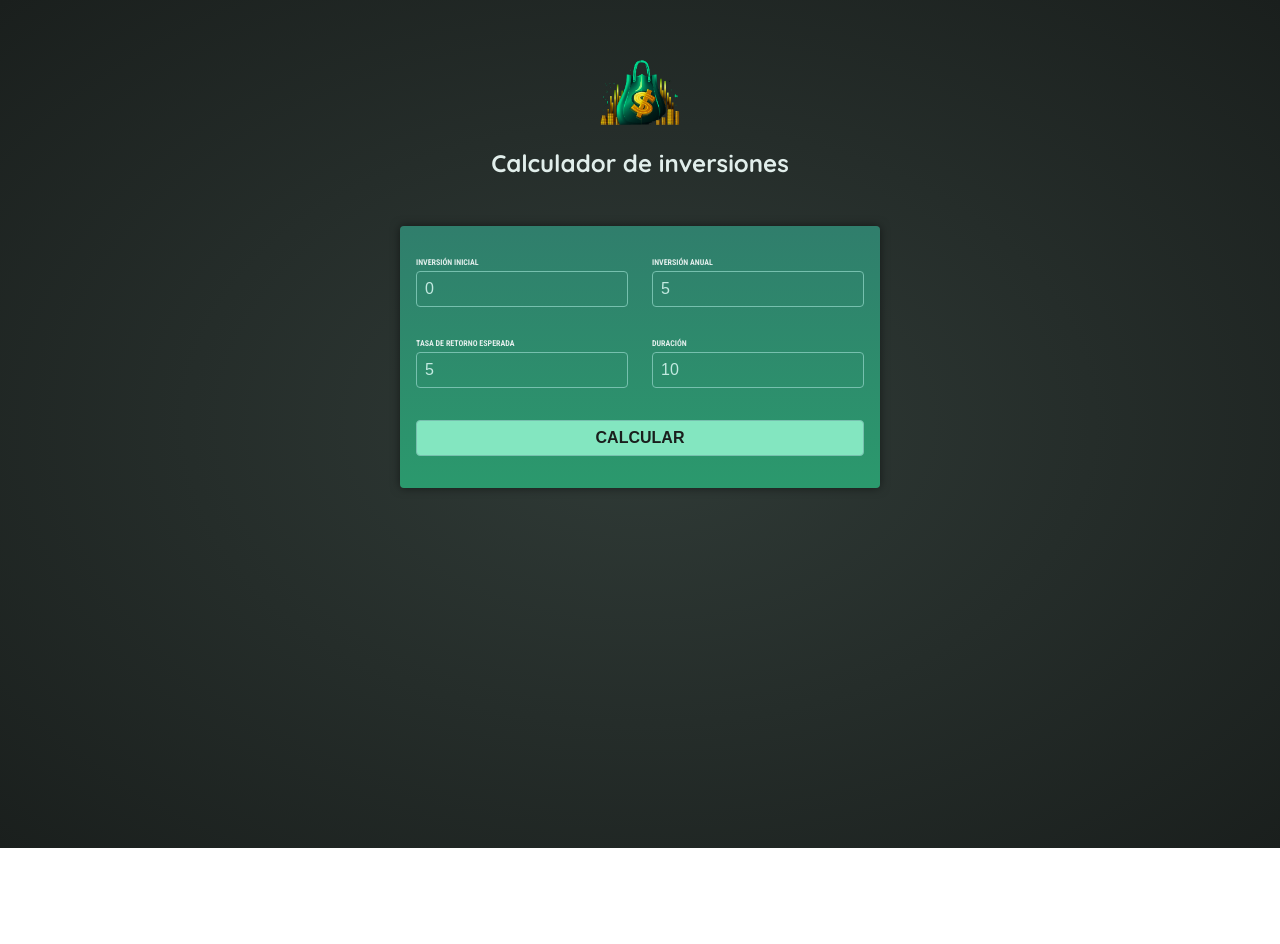
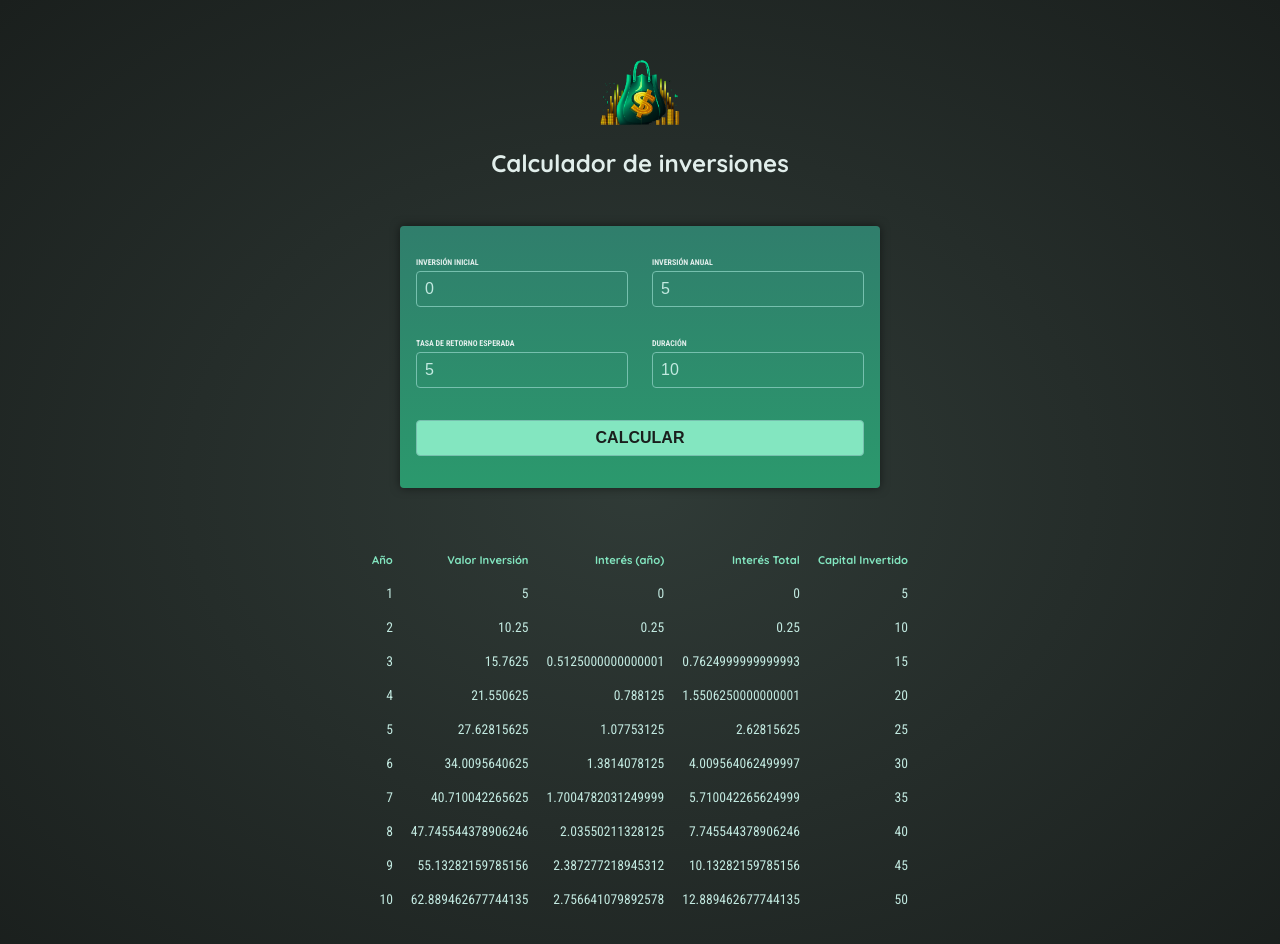
Before and after one commit to davedelf/Angular, an Angular app in the folder 03-calculador-de-inversiones/: page / in a window 1280 px wide. Both pictures are taken after typing "5" into the empty fields and a click on the button "CALCULAR". Shown: the top 944 px of the page. Before the commit the page ends 848 px from the top, so only its background shows below. Built offline with nearby package versions, Linux system fonts and the light colour scheme.

Commit message:
Mostrar datos en tablas

```diff
--- a/03-calculador-de-inversiones/src/app/app.component.html
+++ b/03-calculador-de-inversiones/src/app/app.component.html
@@ -1,2 +1,3 @@
 <app-encabezado />
-<app-ingreso-usuario (calcular)="alCalcularResultadosInversion($event)"/>
+<app-ingreso-usuario (calcular)="alCalcularResultadosInversion($event)" />
+<app-resultados-inversion [resultados]="infoResultados" />
--- a/03-calculador-de-inversiones/src/app/app.component.ts
+++ b/03-calculador-de-inversiones/src/app/app.component.ts
@@ -2,14 +2,24 @@ import { Component } from '@angular/core';
 import { Encabezado } from './encabezado/encabezado.component';
 import { IngresoUsuario } from './ingreso-usuario/ingreso-usuario.component';
 import { type IngresoInversion } from './ingreso-inversion.model';
+import { ResultadosInversionComponent } from './resultados-inversion/resultados-inversion.component';
 
 @Component({
   selector: 'app-raiz',
   standalone: true,
   templateUrl: './app.component.html',
-  imports: [Encabezado, IngresoUsuario],
+  imports: [Encabezado, IngresoUsuario, ResultadosInversionComponent],
 })
 export class AppComponent {
+  infoResultados?: {
+    anio: number;
+    interes: number;
+    valorFinalAnio: number;
+    inversionAnual: number;
+    interesTotal: number;
+    montoTotalInvertido: number;
+  }[];
+
   alCalcularResultadosInversion(info: IngresoInversion) {
     const { inversionInicial, inversionAnual, rendimientoEsperado, duracion } =
       info;
@@ -32,6 +42,6 @@ export class AppComponent {
       });
     }
 
-    console.log(datosAnuales);
+    this.infoResultados=datosAnuales;
   }
 }
--- a/03-calculador-de-inversiones/src/app/resultado-inversion/resultado-inversion.component.html
+++ /dev/null
@@ -1 +0,0 @@
-<p>resultado-inversion works!</p>
--- /dev/null
+++ b/03-calculador-de-inversiones/src/app/resultados-inversion/resultados-inversion.component.html
@@ -0,0 +1,31 @@
+@if(!resultados){
+<p class="centrar">Por favor, ingresa los valores y presiona "Calcular"</p>
+
+}@else{
+<table>
+    <thead>
+        <tr>
+            <th>Año</th>
+            <th>Valor Inversión</th>
+            <th>Interés (año)</th>
+            <th>Interés Total</th>
+            <th>Capital Invertido</th>
+        </tr>
+    </thead>
+    <tbody>
+        @for(resultado of resultados; track resultado.anio){
+        <tr>
+            <td>{{resultado.anio}}</td>
+
+            <td>{{resultado.valorFinalAnio}}</td>
+
+            <td>{{resultado.interes}}</td>
+
+            <td>{{resultado.interesTotal}}</td>
+
+            <td>{{resultado.montoTotalInvertido}}</td>
+        </tr>
+        }
+    </tbody>
+</table>
+}
```
Also changed, not shown: 03-calculador-de-inversiones/src/app/ingreso-inversion.model.ts (+9 -0 lines), 03-calculador-de-inversiones/src/app/resultado-inversion/resultado-inversion.component.ts (deleted, +0 -12 lines), 03-calculador-de-inversiones/src/app/resultados-inversion/resultados-inversion.component.ts (added, +20 -0 lines), 03-calculador-de-inversiones/src/app/resultados-inversion/resultados-inversion.component.css (renamed from 03-calculador-de-inversiones/src/app/resultado-inversion/resultado-inversion.component.css), 2 other files (tests, documents, lock files or other folders).
